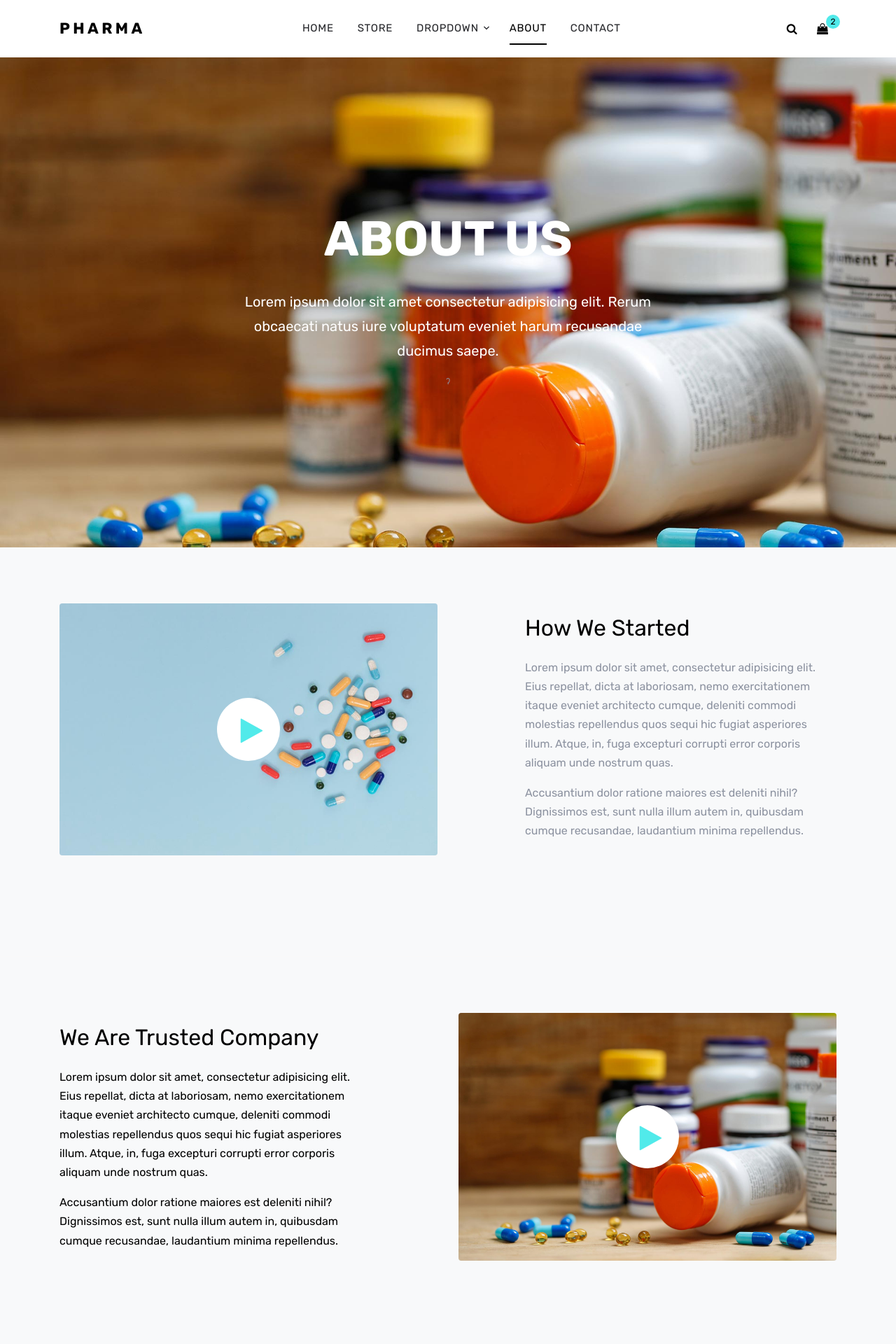
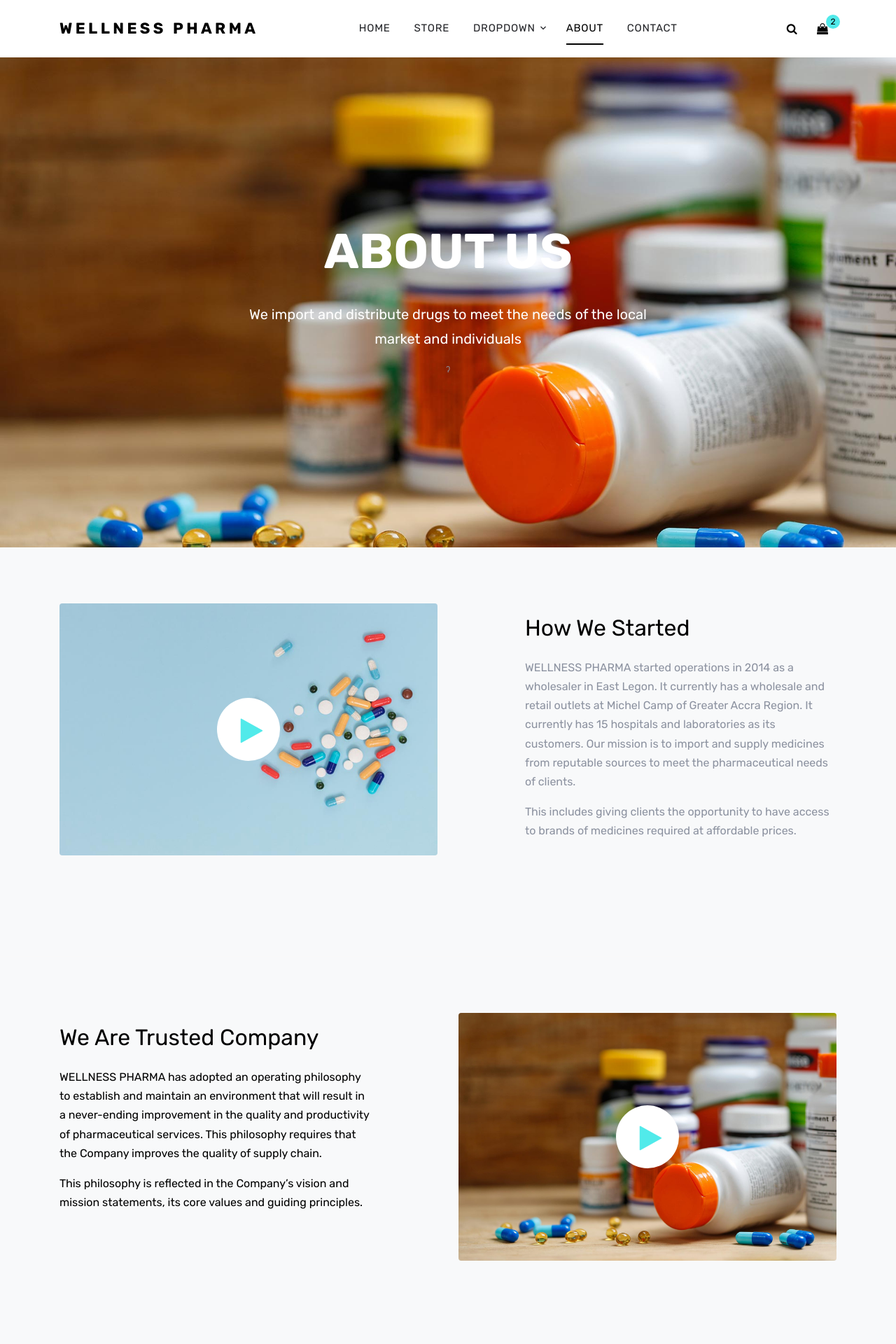
Before and after one commit to TrellixVulnTeam/Pharmacy-E-commerce_G61G, a Django app: page /about in a window 1280 px wide. Shown: the top 1920 px of the page at 70% size. Run offline with Django 4.2, Linux system fonts and the light colour scheme; some libraries are stand-ins or nearby versions; some web fonts are replaced.

Commit message:
Edited the templates

```diff
--- a/templates/about.html
+++ b/templates/about.html
@@ -4,7 +4,7 @@
 <html lang="en">
 
 <head>
-  <title>Pharma &mdash; Colorlib Template</title>
+  <title>Wellness Pharma</title>
   <meta charset="utf-8">
   <meta name="viewport" content="width=device-width, initial-scale=1, shrink-to-fit=no">
 
@@ -44,7 +44,7 @@
         <div class="d-flex align-items-center justify-content-between">
           <div class="logo">
             <div class="site-logo">
-              <a href="{% url 'index' %}" class="js-logo-clone">Pharma</a>
+              <a href="{% url 'index' %}" class="js-logo-clone">WELLNESS PHARMA</a>
             </div>
           </div>
           <div class="main-nav d-none d-lg-block">
@@ -94,7 +94,7 @@
           <div class="col-lg-7 mx-auto align-self-center">
             <div class=" text-center">
               <h1>About Us</h1>
-              <p>Lorem ipsum dolor sit amet consectetur adipisicing elit. Rerum obcaecati natus iure voluptatum eveniet harum recusandae ducimus saepe.</p>ˀ
+              <p>We import and distribute drugs to meet the needs of the local market and individuals</p>ˀ
             </div>
           </div>
         </div>
@@ -121,11 +121,12 @@
             <div class="site-section-heading pt-3 mb-4">
               <h2 class="text-black">How We Started</h2>
             </div>
-            <p>Lorem ipsum dolor sit amet, consectetur adipisicing elit. Eius repellat, dicta at laboriosam, nemo
-              exercitationem itaque eveniet architecto cumque, deleniti commodi molestias repellendus quos sequi hic fugiat
-              asperiores illum. Atque, in, fuga excepturi corrupti error corporis aliquam unde nostrum quas.</p>
-            <p>Accusantium dolor ratione maiores est deleniti nihil? Dignissimos est, sunt nulla illum autem in, quibusdam
-              cumque recusandae, laudantium minima repellendus.</p>
+            <p>WELLNESS PHARMA started operations in 2014 as a wholesaler in East Legon.
+              It currently has a wholesale and retail outlets at Michel Camp of Greater Accra Region.
+              It currently has 15 hospitals and laboratories as its customers.
+              Our mission is to import and supply medicines from reputable sources to meet the pharmaceutical needs of clients.
+             </p>
+            <p> This includes giving clients the opportunity to have access to brands of medicines required at affordable prices.</p>
 
           </div>
         </div>
@@ -153,11 +154,11 @@
             <div class="site-section-heading pt-3 mb-4">
               <h2 class="text-black">We Are Trusted Company</h2>
             </div>
-            <p class="text-black">Lorem ipsum dolor sit amet, consectetur adipisicing elit. Eius repellat, dicta at laboriosam, nemo
-              exercitationem itaque eveniet architecto cumque, deleniti commodi molestias repellendus quos sequi hic fugiat
-              asperiores illum. Atque, in, fuga excepturi corrupti error corporis aliquam unde nostrum quas.</p>
-            <p class="text-black">Accusantium dolor ratione maiores est deleniti nihil? Dignissimos est, sunt nulla illum autem in, quibusdam
-              cumque recusandae, laudantium minima repellendus.</p>
+            <p class="text-black">WELLNESS PHARMA has adopted an operating philosophy to establish and maintain an environment
+              that will result in a never-ending improvement in the quality and productivity of pharmaceutical services.
+              This philosophy requires that the Company improves the quality of supply chain.</p>
+            <p class="text-black">This philosophy is reflected in the Company’s vision and mission statements,
+              its core values and guiding principles.</p>
 
           </div>
         </div>
@@ -173,8 +174,9 @@
             </div>
             <div class="text">
               <h2>Free Shipping</h2>
-              <p>Lorem ipsum dolor sit amet, consectetur adipiscing elit. Phasellus at iaculis quam. Integer accumsan
-                tincidunt fringilla.</p>
+              <p>Leave that shipping duty on us, free shipping for the whole day.
+                Your order would be delivered at your convenience.
+              </p>
             </div>
           </div>
           <div class="col-md-6 col-lg-4 d-lg-flex mb-4 mb-lg-0 pl-4" data-aos="fade-up" data-aos-delay="100">
@@ -183,8 +185,9 @@
             </div>
             <div class="text">
               <h2>Free Returns</h2>
-              <p>Lorem ipsum dolor sit amet, consectetur adipiscing elit. Phasellus at iaculis quam. Integer accumsan
-                tincidunt fringilla.</p>
+              <p>If for any reason Clients are not satisfied with an order, the items can be returned for Size/Color Exchange, Store Credit or Refund within 28 days of the order’s delivery date.
+                Drugs must not have been worn, washed or altered in any way, and must not show any signs of use.
+                Drugs must be returned with all original labels and tags still attached, packaging and other accessories (dust bags, hangers, garment covers etc.) received with the order.</p>
             </div>
           </div>
           <div class="col-md-6 col-lg-4 d-lg-flex mb-4 mb-lg-0 pl-4" data-aos="fade-up" data-aos-delay="200">
@@ -193,8 +196,8 @@
             </div>
             <div class="text">
               <h2>Customer Support</h2>
-              <p>Lorem ipsum dolor sit amet, consectetur adipiscing elit. Phasellus at iaculis quam. Integer accumsan
-                tincidunt fringilla.</p>
+              <p>To earn the respect (and eventually love) of our customers, we first respect our customers. To give real service to our customers, we must add something which cannot be bought or measured with money,
+                and that is sincerity and integrity.</p>
             </div>
           </div>
         </div>
@@ -283,8 +286,10 @@
 
             <div class="block-7">
               <h3 class="footer-heading mb-4">About Us</h3>
-              <p>Lorem ipsum dolor sit amet, consectetur adipisicing elit. Eius quae reiciendis distinctio voluptates
-                sed dolorum excepturi iure eaque, aut unde.</p>
+              <p>WELLNESS PHARMA started operations in 2014 as a wholesaler in East Legon.
+                It currently has a wholesale and retail outlets at Michel Camp of Greater Accra Region.
+                It currently has 15 hospitals and laboratories as its customers.
+                Our mission is to import and supply medicines from reputable sources to meet the pharmaceutical needs of clients..</p>
             </div>
 
           </div>
@@ -302,9 +307,10 @@
             <div class="block-5 mb-5">
               <h3 class="footer-heading mb-4">Contact Info</h3>
               <ul class="list-unstyled">
-                <li class="address">203 Fake St. Mountain View, San Francisco, California, USA</li>
-                <li class="phone"><a href="tel://23923929210">+2 392 3929 210</a></li>
-                <li class="email">emailaddress@domain.com</li>
+                <li class="address">Located 700 metres from Accra Mall, GA-054-2334, East Legon, Greater Accra, Ghana..
+                  <a href="{% url 'contact' %}">more</a></li>
+                <li class="phone"><a href="tel://233549163069">+233 54 916 3069 </a>/<a href="tel://233549163069"> +233 50 349 0466</a></li>
+                <li class="email">info@wellnesspharma.com</li>
               </ul>
             </div>
 
@@ -314,12 +320,9 @@
         <div class="row pt-5 mt-5 text-center">
           <div class="col-md-12">
             <p>
-              <!-- Link back to Colorlib can't be removed. Template is licensed under CC BY 3.0. -->
               Copyright &copy;
-              <script>document.write(new Date().getFullYear());</script> All rights reserved | This template is made
-              with <i class="icon-heart" aria-hidden="true"></i> by <a href="https://colorlib.com" target="_blank"
-                class="text-primary">Colorlib</a>
-              <!-- Link back to Colorlib can't be removed. Template is licensed under CC BY 3.0. -->
+              <script>document.write(new Date().getFullYear());</script> All rights reserved <i class="icon-heart" aria-hidden="true"></i> by <a href="https://colorlib.com" target="_blank"
+                class="text-primary">| WELLNESS PHARMA</a>
             </p>
           </div>
 
```
Also changed, not shown: templates/cart.html (+19 -18 lines), templates/checkout.html (+17 -16 lines), templates/contact.html (+31 -18 lines), templates/index.html (+22 -21 lines), templates/shop.html (+17 -16 lines), templates/shopsingle.html (+17 -15 lines), templates/thankyou.html (+13 -12 lines).
